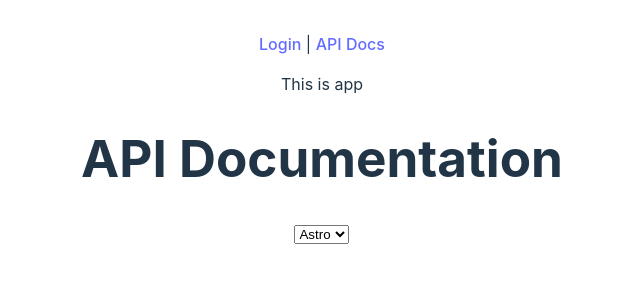
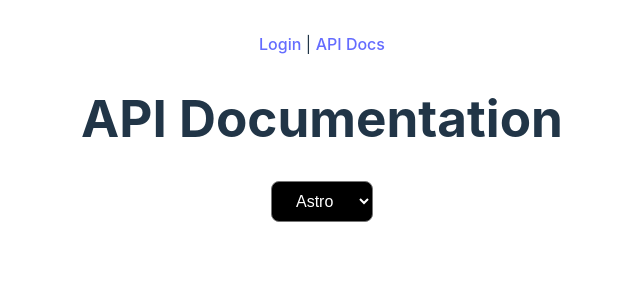
Before and after one commit to raman1352013/redocreact, a React (Vite) app: page /apiDocs in a window 1280 px wide. Shown: the top 300 px of the page, without its empty margins (318-958 px from the left). Built offline with nearby package versions, Linux system fonts and the light colour scheme.

Commit message:
select css changed

```diff
--- /dev/null
+++ b/src/ApiDocs.css
@@ -0,0 +1,10 @@
+select{
+    padding: 10px 20px;
+    font-size: 16px;
+    color: white;
+    background-color: black;
+    border-radius: 8px;
+    outline: none;
+    cursor: pointer;
+    font-family: Arial, Helvetica, sans-serif;
+  }
--- a/src/ApiDocs.jsx
+++ b/src/ApiDocs.jsx
@@ -1,5 +1,5 @@
 import { useEffect, useState } from 'react';
-
+import './ApiDocs.css';
 const ApiDocs = () => {
   const [specData, setSpecData] = useState(null);
 
--- a/src/App.jsx
+++ b/src/App.jsx
@@ -11,7 +11,7 @@ function App() {
        <nav>
         <Link to="/">Login</Link> | <Link to="/apiDocs">API Docs</Link>
       </nav>
-        <p>This is app</p>
+
         <Routes>
           <Route path="/" element={<Login />} />
           <Route path="/apiDocs" element={<ApiDocs />} />
```
